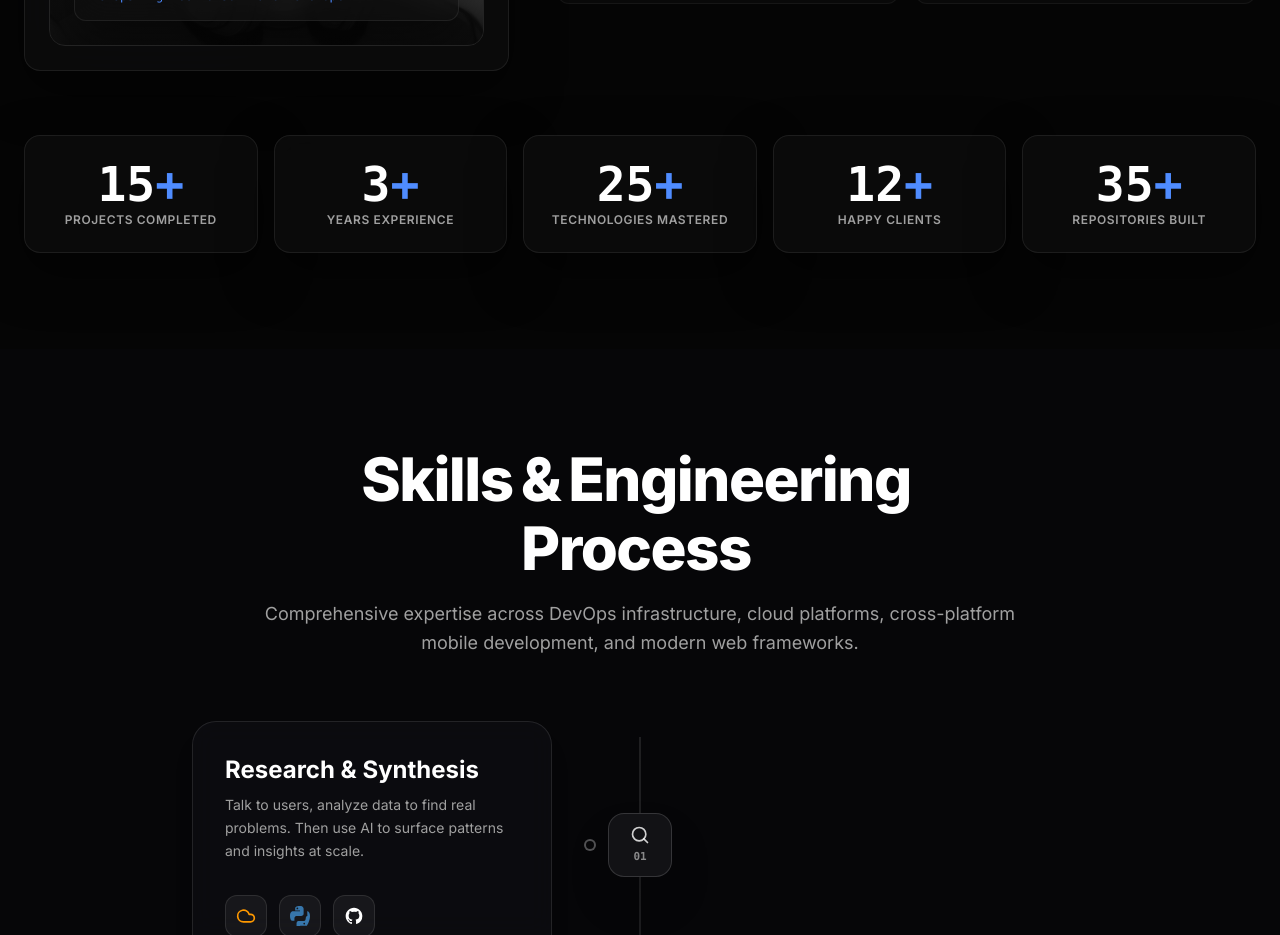
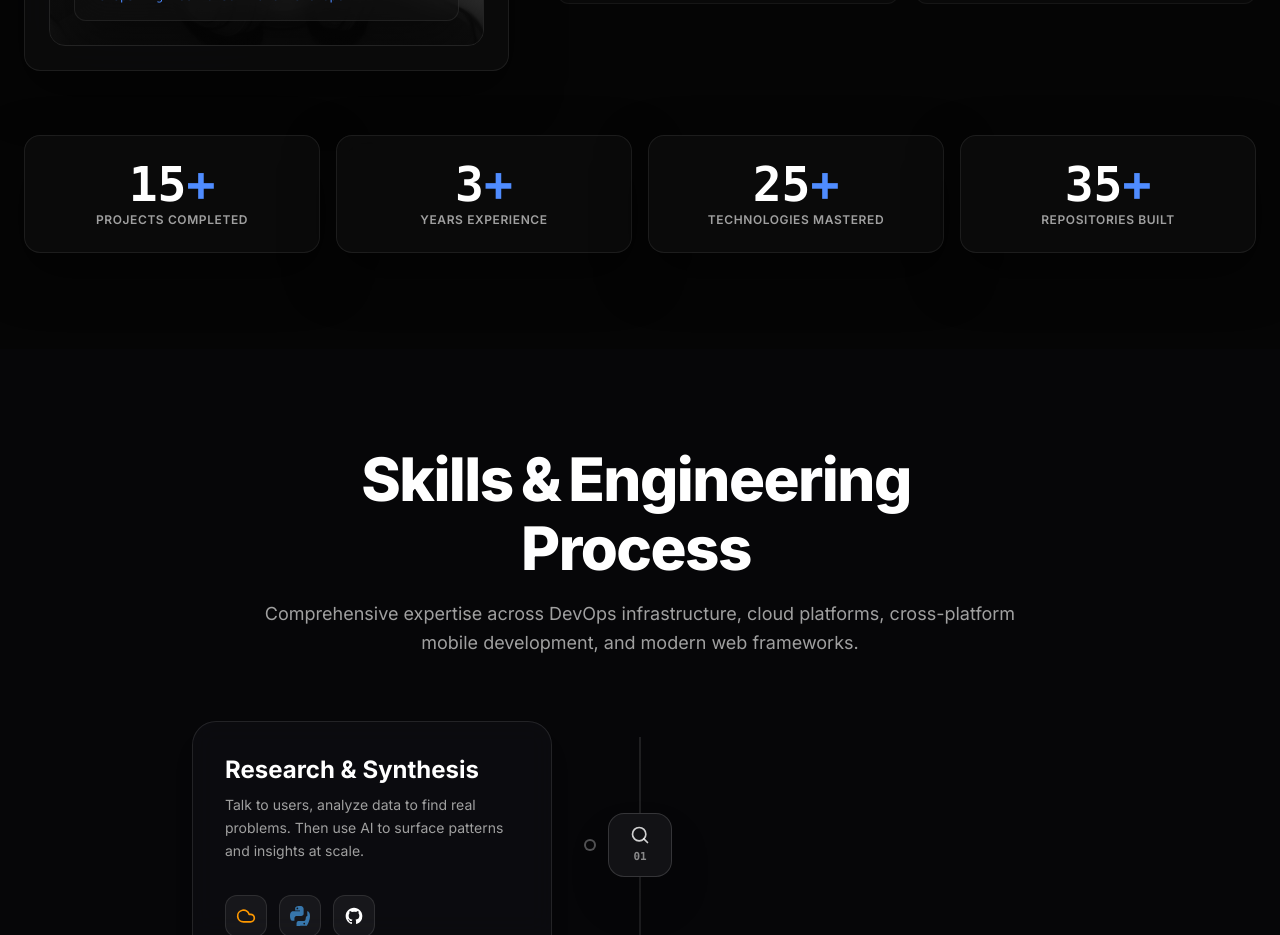
Before and after one commit to Adithyanpavithran/adithyan-portfolio-website, a Next.js app: page / in a window 1280 px wide. Shown: the part 2040-2975 px from the top of the page. Built offline with nearby package versions, Linux system fonts and the light colour scheme.

Commit message:
remove-happy-clients-stat

```diff
--- a/components/sections/About.tsx
+++ b/components/sections/About.tsx
@@ -84,7 +84,7 @@
         </div>
 
         {/* Statistics Cards Grid */}
-        <div className="grid grid-cols-2 md:grid-cols-5 gap-4">
+        <div className="grid grid-cols-2 md:grid-cols-4 gap-4">
           {STATS.map((stat, idx) => (
             <motion.div
               key={stat.label}
--- a/constants/portfolioData.ts
+++ b/constants/portfolioData.ts
@@ -73,7 +73,6 @@
   { label: "Projects Completed", value: 15, suffix: "+" },
   { label: "Years Experience", value: 3, suffix: "+" },
   { label: "Technologies Mastered", value: 25, suffix: "+" },
-  { label: "Happy Clients", value: 12, suffix: "+" },
   { label: "Repositories Built", value: 35, suffix: "+" },
 ];
 
```
